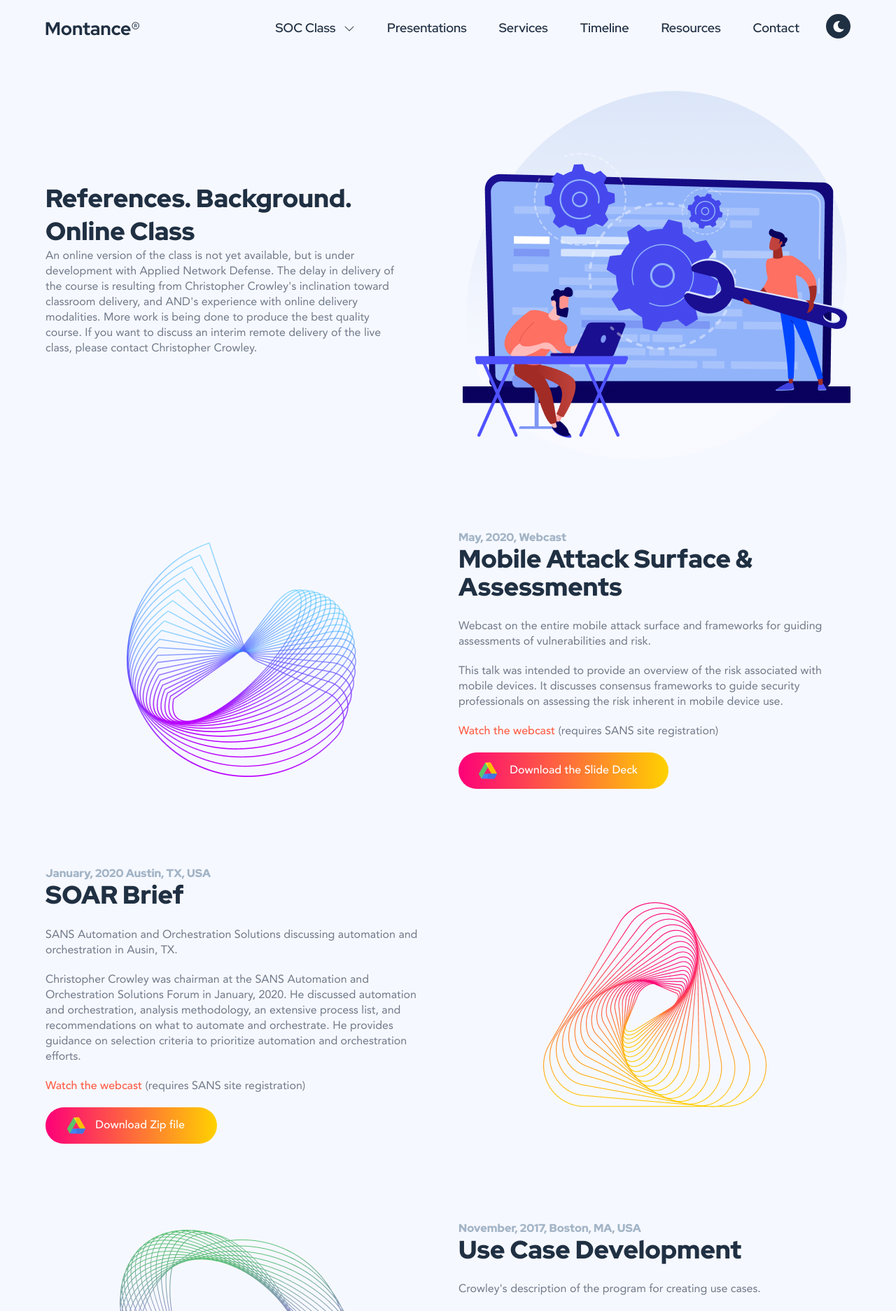
After one commit to waynegeezer/montance, a PHP site: page /additional-information.php in a window 1280 px wide. The commit adds this page. Shown: the top 1873 px of the page at 70% size. Run offline with PHP 8.4, Linux system fonts and the light colour scheme.

Commit message:
soc additional information page

```diff
--- /dev/null
+++ b/additional-information.php
@@ -0,0 +1,103 @@
+<!doctype html>
+<html lang="en">
+<head>
+    <meta charset="utf-8">
+    <meta http-equiv="X-UA-Compatible" content="IE=edge">
+    <meta name="viewport" content="width=device-width, initial-scale=1">
+    <meta name="title" content="">
+    <meta name="description" content="" />
+    <meta name="keywords" content="" />
+    <title>Montance | Additional Information</title>
+    <link rel="canonical" href="" />
+    <link rel="icon" href="content/images/favicon.png">
+    <link rel="stylesheet" href="content/css/aos.css">
+    <link rel="stylesheet" href="content/css/bootstrap.min.css">
+    <link rel="stylesheet" href="content/css/styles.css">
+</head>
+<body class="soc-additional-information">
+    <?php
+        include ("content/views/header.php");
+    ?>
+    <main>
+        <section class="section-banner section-banner-illustration">
+            <div class="container">
+                <div class="row">
+                    <div class="col-lg-6">
+                        <h1 class="dark-theme-color-white" data-aos="fade-up" data-aos-delay="200">References. Background. Online Class</span></h1>
+                        <p class="dark-theme-color-grey" data-aos="fade-up" data-aos-delay="200"> An online version of the class is not yet available, but is under development with Applied Network Defense. The delay in delivery of the course is resulting from Christopher Crowley's inclination toward classroom delivery, and AND's experience with online delivery modalities. More work is being done to produce the best quality course. If you want to discuss an interim remote delivery of the live class, please contact Christopher Crowley.</p>
+                        <img class="illustration-img" src="content/images/illustrations/learn-built.png" alt="" data-aos="fade-up" data-aos-delay="300">
+                    </div>
+                </div>
+            </div>
+        </section>
+        <div class="arrow-block d-sm-none">
+            <img src="content/images/icons/arrow-right.svg" alt="">
+        </div>
+        <section class="section-two-column">
+            <div class="container">
+                <div class="row row-two-column">
+                    <div class="col-lg-6" data-aos="fade-up" data-aos-delay="300">
+                        <div class="js-tilt data-tilt"><img class="icon-img" src="content/images/icons/design-development-execution.png" alt=""></div>
+                    </div>
+                    <div class="col-lg-6" data-aos="fade-up" data-aos-delay="200">
+                        <p class="sub-sm-header">May, 2020, Webcast</p>
+                        <h2 class="dark-theme-color-white">Mobile Attack Surface & Assessments</h2>
+                        <p class="dark-theme-color-grey">Webcast on the entire mobile attack surface and frameworks for guiding assessments of vulnerabilities and risk.</p>
+                        <p class="dark-theme-color-grey">This talk was intended to provide an overview of the risk associated with mobile devices. It discusses consensus frameworks to guide security professionals on assessing the risk inherent in mobile device use.</p>
+                        <p class="dark-theme-color-grey"><a class="btn-text" href="https://www.sans.org/webcasts/mobile-assessments-attack-surface-frameworks-114985/" target="_blank">Watch the webcast</a> (requires SANS site registration)</p>
+                        <a class="btn btn-primary btn-primary-drive" href="https://drive.google.com/drive/folders/0B9l-G6EuipZgU2xxTU5yTlRsVVE?resourcekey=0-OxdlF_-Pcj3jPkzabC-4cQ" target="_blank"><img class="icon" src="content/images/icons/drive.svg" alt=""> Download the Slide Deck</a>
+                    </div>
+                </div>
+                <div class="row row-two-column">
+                    <div class="col-lg-6 order-lg-1" data-aos="fade-up" data-aos-delay="300">
+                        <div class="js-tilt data-tilt"><img class="icon-img" src="content/images/icons/implementation.png" alt=""></div>
+                    </div>
+                    <div class="col-lg-6" data-aos="fade-up" data-aos-delay="200">
+                        <p class="sub-sm-header">January, 2020 Austin, TX, USA</p>
+                        <h2 class="dark-theme-color-white">SOAR Brief</h2>
+                        <p class="dark-theme-color-grey">SANS Automation and Orchestration Solutions discussing automation and orchestration in Ausin, TX.</p>
+                        <p class="dark-theme-color-grey">Christopher Crowley was chairman at the SANS Automation and Orchestration Solutions Forum in January, 2020. He discussed automation and orchestration, analysis methodology, an extensive process list, and recommendations on what to automate and orchestrate. He provides guidance on selection criteria to prioritize automation and orchestration efforts.</p>
+                        <p class="dark-theme-color-grey"><a class="btn-text" href="https://www.sans.org/webcasts/112740?utm_medium=soc-class-pres" target="_blank">Watch the webcast</a> (requires SANS site registration)</p>
+                        <a class="btn btn-primary" href="https://drive.google.com/file/d/1BiW5xM3_uZ2kITqs8QY3OJzJtoCR2VDA/view"  target="_blank"><img class="icon" src="content/images/icons/drive.svg" alt="">Download Zip file</a>
+                    </div>
+                </div>
+                <div class="row row-two-column">
+                    <div class="col-lg-6" data-aos="fade-up" data-aos-delay="300">
+                        <div class="js-tilt data-tilt"><img class="icon-img" src="content/images/icons/implementation-consultation.png" alt=""></div>
+                    </div>
+                    <div class="col-lg-6" data-aos="fade-up" data-aos-delay="200">
+                        <p class="sub-sm-header">November, 2017, Boston, MA, USA</p>
+                        <h2 class="dark-theme-color-white">Use Case Development</h2>
+                        <p class="dark-theme-color-grey">Crowley's description of the program for creating use cases.</p>
+                        <p class="dark-theme-color-grey">We hear the term "Use Case" frequently. This is a term from UML, and was originally intended to depict the user's many and varied interactions with the system (under design). We create security use cases. These are usually intended to provide alerts which drive subsequent investigation and verification. This talk outlines a program for doing this.</p>
+                        <p class="dark-theme-color-grey"><a class="btn-text" href="https://www.sans.org/webcasts/security-operations-center-soc-briefing-104427/" target="_blank">Watch the webcast</a> (requires SANS site registration)</p>
+                        <a class="btn btn-primary btn-primary-drive" href="https://drive.google.com/file/d/1h5uwIo5r2xsrTwm8e_WHROdI9oXlsuM4/view" target="_blank"><img class="icon" src="content/images/icons/drive.svg" alt="">Download the slide deck</a>
+                    </div>
+                </div>
+                <div class="row row-two-column">
+                    <div class="col-lg-6 order-lg-1" data-aos="fade-up" data-aos-delay="300">
+                        <div class="js-tilt data-tilt"><img class="icon-img" src="content/images/icons/implementation.png" alt=""></div>
+                    </div>
+                    <div class="col-lg-6" data-aos="fade-up" data-aos-delay="200">
+                        <p class="sub-sm-header">July, 2017, New Orleans, LA, USA</p>
+                        <h2 class="dark-theme-color-white">Threat Hunting</h2>
+                        <p class="dark-theme-color-grey">Crowley's talk on how to leverage threat hunting in Security Operations.</p>
+                        <p class="dark-theme-color-grey"><a class="btn-text" href="https://www.youtube.com/watch?v=pDY639JsT7I&t=8s" target="_blank">Watch the video on youtube</a></p>
+                        <a class="btn btn-primary btn-primary-drive" href="https://drive.google.com/file/d/1QXiKwrHgJ1TcFWz75UITB8EzOIHU-xvb/view"  target="_blank"><img class="icon" src="content/images/icons/drive.svg" alt="">Download the slide deck</a>
+                    </div>
+                </div>
+            </div>
+        </section>
+    </main>
+    <?php
+        include ("content/views/footer.php");
+    ?>
+
+    <script defer src="content/scripts/jquery.min.js"></script>
+    <script defer src="content/scripts/popper.min.js"></script>
+    <script defer src="content/scripts/bootstrap.min.js"></script>
+    <script defer src="content/scripts/aos.js"></script>
+    <script defer src="content/scripts/tilt.jquery.js"></script>
+    <script defer src="content/scripts/script.js"></script>
+</body>
+</html>
--- a/content/css/styles.css
+++ b/content/css/styles.css
@@ -610,17 +610,18 @@ textarea.form-control {
 /* line 59, ../sass/base/_mixins.scss */
 .navbar .navbar-nav .nav-link:focus, .navbar .navbar-nav .dropdown-item:focus {
   opacity: 1;
-}
-/* line 54, ../sass/layout/_navigation.scss */
+  color: #203043;
+}
+/* line 55, ../sass/layout/_navigation.scss */
 .navbar .navbar-nav .nav-link svg {
   margin-left: 8px;
   transition: all .3s;
 }
-/* line 59, ../sass/layout/_navigation.scss */
+/* line 60, ../sass/layout/_navigation.scss */
 .navbar .navbar-nav .dropdown-item {
   padding: 8px 25px;
 }
-/* line 62, ../sass/layout/_navigation.scss */
+/* line 63, ../sass/layout/_navigation.scss */
 .navbar .navbar-nav .dropdown-menu {
   border: none;
   border-top: 2px solid #FF300A;
@@ -629,17 +630,17 @@ textarea.form-control {
   box-shadow: 0 27px 35px -10px rgba(0, 0, 0, 0.06);
 }
 @media (max-width: 991.98px) {
-  /* line 62, ../sass/layout/_navigation.scss */
+  /* line 63, ../sass/layout/_navigation.scss */
   .navbar .navbar-nav .dropdown-menu {
     background-color: #fff;
     box-shadow: none;
   }
 }
-/* line 74, ../sass/layout/_navigation.scss */
+/* line 75, ../sass/layout/_navigation.scss */
 .navbar .navbar-nav .dropdown-toggle::after {
   display: none;
 }
-/* line 78, ../sass/layout/_navigation.scss */
+/* line 79, ../sass/layout/_navigation.scss */
 .navbar .navbar-nav .nav-theme {
   width: 35px;
   height: 35px;
@@ -650,7 +651,7 @@ textarea.form-control {
   box-shadow: none;
   position: relative;
 }
-/* line 87, ../sass/layout/_navigation.scss */
+/* line 88, ../sass/layout/_navigation.scss */
 .navbar .navbar-nav .nav-theme::before {
   content: "";
   position: absolute;
@@ -675,44 +676,44 @@ textarea.form-control {
   box-sizing: border-box;
   z-index: 1;
 }
-/* line 111, ../sass/layout/_navigation.scss */
+/* line 112, ../sass/layout/_navigation.scss */
 .navbar .navbar-nav .nav-theme img {
   margin: -2px 0 0 1px;
   position: relative;
   z-index: 2;
 }
-/* line 118, ../sass/layout/_navigation.scss */
+/* line 119, ../sass/layout/_navigation.scss */
 .navbar .nav-animate {
   -webkit-animation-duration: 0.5s;
   animation-duration: 0.5s;
   -webkit-animation-fill-mode: both;
   animation-fill-mode: both;
 }
-/* line 124, ../sass/layout/_navigation.scss */
+/* line 125, ../sass/layout/_navigation.scss */
 .navbar .navFadeInUp {
   -webkit-animation-name: navFadeInUp;
   animation-name: navFadeInUp;
 }
-/* line 128, ../sass/layout/_navigation.scss */
+/* line 129, ../sass/layout/_navigation.scss */
 .navbar .navbar-toggler {
   border: none;
   padding: 0;
   z-index: 10;
   align-self: center;
 }
-/* line 133, ../sass/layout/_navigation.scss */
+/* line 134, ../sass/layout/_navigation.scss */
 .navbar .navbar-toggler.collapsed {
   transform: rotate(0);
   transform-origin: 0;
   opacity: 1;
 }
-/* line 137, ../sass/layout/_navigation.scss */
+/* line 138, ../sass/layout/_navigation.scss */
 .navbar .navbar-toggler.collapsed .icon-bar {
   transform: rotate(0);
   transform-origin: 0;
   opacity: 1;
 }
-/* line 143, ../sass/layout/_navigation.scss */
+/* line 144, ../sass/layout/_navigation.scss */
 .navbar .navbar-toggler .icon-bar {
   background: linear-gradient(90deg, #fd0079 0%, #ffd200 100%);
   display: block;
@@ -721,26 +722,26 @@ textarea.form-control {
   transition: all 0.2s;
   border-radius: 30px;
 }
-/* line 150, ../sass/layout/_navigation.scss */
+/* line 151, ../sass/layout/_navigation.scss */
 .navbar .navbar-toggler .icon-bar + .icon-bar {
   margin-top: 4px;
 }
-/* line 154, ../sass/layout/_navigation.scss */
+/* line 155, ../sass/layout/_navigation.scss */
 .navbar .navbar-toggler .top-bar {
   transform: rotate(45deg);
   transform-origin: 4px 8px;
 }
-/* line 158, ../sass/layout/_navigation.scss */
+/* line 159, ../sass/layout/_navigation.scss */
 .navbar .navbar-toggler .middle-bar {
   opacity: 0;
 }
-/* line 161, ../sass/layout/_navigation.scss */
+/* line 162, ../sass/layout/_navigation.scss */
 .navbar .navbar-toggler .bottom-bar {
   transform: rotate(-45deg);
   transform-origin: 3px -3px;
 }
 @media (max-width: 991.98px) {
-  /* line 166, ../sass/layout/_navigation.scss */
+  /* line 167, ../sass/layout/_navigation.scss */
   .navbar .navbar-collapse {
     position: absolute;
     height: 100vh;
@@ -755,19 +756,19 @@ textarea.form-control {
   }
 }
 @media (max-width: 767.98px) {
-  /* line 166, ../sass/layout/_navigation.scss */
+  /* line 167, ../sass/layout/_navigation.scss */
   .navbar .navbar-collapse {
     width: 60%;
   }
 }
 @media (max-width: 575.98px) {
-  /* line 166, ../sass/layout/_navigation.scss */
+  /* line 167, ../sass/layout/_navigation.scss */
   .navbar .navbar-collapse {
     width: 80%;
   }
 }
 @media (max-width: 991.98px) {
-  /* line 185, ../sass/layout/_navigation.scss */
+  /* line 186, ../sass/layout/_navigation.scss */
   .navbar .navbar-collapse.show {
     right: 0;
     transition: all .2s;
@@ -775,7 +776,7 @@ textarea.form-control {
 }
 
 /* active element */
-/* line 195, ../sass/layout/_navigation.scss */
+/* line 196, ../sass/layout/_navigation.scss */
 body.soc-class-page .nav-link-soc, body.presentations-page .nav-link-presentations, body.services-page .nav-link-services, body.timeline-page .nav-link-timeline, body.resources-page .nav-link-resources, body.contact-page .nav-link-contact {
   color: #FF300A !important;
   text-decoration: underline;
@@ -3330,6 +3331,18 @@ main {
   line-height: 150%;
 }
 
+/* SOC - Additional Information */
+/* line 541, ../sass/theme/_landing.scss */
+.soc-additional-information .btn-primary-drive {
+  width: 300px !important;
+}
+@media (max-width: 575.98px) {
+  /* line 541, ../sass/theme/_landing.scss */
+  .soc-additional-information .btn-primary-drive {
+    width: 100% !important;
+  }
+}
+
 /* Theme color */
 /* line 2, ../sass/theme/_theme-color.scss */
 body {
@@ -3375,61 +3388,65 @@ body.dark-theme .navbar-nav .nav-link:hover {
   color: #fff;
   opacity: 0.6;
 }
-/* line 39, ../sass/theme/_theme-color.scss */
+/* line 59, ../sass/base/_mixins.scss */
+body.dark-theme .navbar-nav .nav-link:focus {
+  color: #fff;
+}
+/* line 42, ../sass/theme/_theme-color.scss */
 body.dark-theme .navbar-nav .nav-theme {
   background-color: #fff;
 }
-/* line 41, ../sass/theme/_theme-color.scss */
+/* line 44, ../sass/theme/_theme-color.scss */
 body.dark-theme .navbar-nav .nav-theme img {
   filter: invert(15%) sepia(11%) saturate(2201%) hue-rotate(173deg) brightness(22%) contrast(91%);
 }
-/* line 44, ../sass/theme/_theme-color.scss */
+/* line 47, ../sass/theme/_theme-color.scss */
 body.dark-theme .navbar-nav .nav-theme::before {
   border-color: #fff;
 }
-/* line 50, ../sass/theme/_theme-color.scss */
+/* line 53, ../sass/theme/_theme-color.scss */
 body.dark-theme .arrow-block::before {
   background-color: #121427;
 }
-/* line 54, ../sass/theme/_theme-color.scss */
+/* line 57, ../sass/theme/_theme-color.scss */
 body.dark-theme .input-group-button {
   border-color: #838CAC;
 }
-/* line 57, ../sass/theme/_theme-color.scss */
+/* line 60, ../sass/theme/_theme-color.scss */
 body.dark-theme .form-control {
   background-color: transparent !important;
   color: #B6C6D5 !important;
   border-color: #838CAC;
 }
-/* line 63, ../sass/theme/_theme-color.scss */
+/* line 66, ../sass/theme/_theme-color.scss */
 body.dark-theme .carousel-soc-class:after {
   background-color: #2D3151;
 }
-/* line 68, ../sass/theme/_theme-color.scss */
+/* line 71, ../sass/theme/_theme-color.scss */
 body.dark-theme .section-testimonials p:not(.name) {
   color: #9499AE;
 }
-/* line 73, ../sass/theme/_theme-color.scss */
+/* line 76, ../sass/theme/_theme-color.scss */
 body.dark-theme .section-testimonials .owl-item.center .testimonial-block {
   background-color: #2D3151;
   box-shadow: 0 0 19px rgba(254, 93, 68, 0.1);
 }
 @media (max-width: 991.98px) {
-  /* line 78, ../sass/theme/_theme-color.scss */
+  /* line 81, ../sass/theme/_theme-color.scss */
   body.dark-theme .section-testimonials .owl-item .testimonial-block {
     background-color: #2D3151;
     box-shadow: 0 0 19px rgba(0, 102, 255, 0.15);
   }
 }
-/* line 88, ../sass/theme/_theme-color.scss */
+/* line 91, ../sass/theme/_theme-color.scss */
 body.dark-theme .section-contact .contact-list .dark-theme-color-grey {
   color: #D5DCF5 !important;
 }
-/* line 91, ../sass/theme/_theme-color.scss */
+/* line 94, ../sass/theme/_theme-color.scss */
 body.dark-theme .section-contact .contact-list li:not(:last-child) img {
   filter: invert(47%) sepia(12%) saturate(878%) hue-rotate(198deg) brightness(101%) contrast(88%);
 }
-/* line 98, ../sass/theme/_theme-color.scss */
+/* line 101, ../sass/theme/_theme-color.scss */
 body.dark-theme .filter-grid .filter-block .filter-button {
   color: #D5DCF5;
   border-color: #838CAC !important;
@@ -3439,17 +3456,17 @@ body.dark-theme .filter-grid .filter-block .filter-button:hover {
   background-color: rgba(195, 207, 252, 0.2);
 }
 @media (max-width: 767.98px) {
-  /* line 98, ../sass/theme/_theme-color.scss */
+  /* line 101, ../sass/theme/_theme-color.scss */
   body.dark-theme .filter-grid .filter-block .filter-button {
     color: #1A1C33;
   }
 }
-/* line 107, ../sass/theme/_theme-color.scss */
+/* line 110, ../sass/theme/_theme-color.scss */
 body.dark-theme .filter-grid .filter-block .filter-button.mixitup-control-active {
   border-color: #FF300A !important;
 }
 @media (max-width: 767.98px) {
-  /* line 107, ../sass/theme/_theme-color.scss */
+  /* line 110, ../sass/theme/_theme-color.scss */
   body.dark-theme .filter-grid .filter-block .filter-button.mixitup-control-active {
     color: #FF300A;
     border-color: #838CAC !important;
@@ -3457,7 +3474,7 @@ body.dark-theme .filter-grid .filter-block .filter-button.mixitup-control-active
   }
 }
 @media (max-width: 767.98px) {
-  /* line 116, ../sass/theme/_theme-color.scss */
+  /* line 119, ../sass/theme/_theme-color.scss */
   body.dark-theme .filter-grid .filter-block .filter-name {
     background-color: #121427;
     color: #B6C6D5 !important;
@@ -3465,16 +3482,16 @@ body.dark-theme .filter-grid .filter-block .filter-button.mixitup-control-active
   }
 }
 @media (max-width: 767.98px) {
-  /* line 122, ../sass/theme/_theme-color.scss */
+  /* line 125, ../sass/theme/_theme-color.scss */
   body.dark-theme .filter-grid .filter-block .filter-name svg {
     color: #fff;
   }
 }
-/* line 132, ../sass/theme/_theme-color.scss */
+/* line 135, ../sass/theme/_theme-color.scss */
 body.dark-theme .filter-content-grid .filter-content-block:before {
   background: linear-gradient(180deg, rgba(18, 20, 39, 0.1) 0%, #121427 71%);
 }
-/* line 136, ../sass/theme/_theme-color.scss */
+/* line 139, ../sass/theme/_theme-color.scss */
 body.dark-theme .filter-content-grid .icon-content-box {
   background-color: #1A1C33;
   border-color: #2B2E4E;
@@ -3483,28 +3500,28 @@ body.dark-theme .filter-content-grid .icon-content-box {
 body.dark-theme .filter-content-grid .icon-content-box:hover {
   background-color: #2D3151;
 }
-/* line 142, ../sass/theme/_theme-color.scss */
+/* line 145, ../sass/theme/_theme-color.scss */
 body.dark-theme .filter-content-grid .icon-content-box .icon-block {
   border-color: #203043;
 }
-/* line 145, ../sass/theme/_theme-color.scss */
+/* line 148, ../sass/theme/_theme-color.scss */
 body.dark-theme .filter-content-grid .icon-content-box .icon-content {
   color: #D5DCF5;
 }
-/* line 151, ../sass/theme/_theme-color.scss */
+/* line 154, ../sass/theme/_theme-color.scss */
 body.dark-theme .img-content-block .img-content-box {
   background: #1A1C33;
   border: 1px solid #2B2E4E;
 }
-/* line 155, ../sass/theme/_theme-color.scss */
+/* line 158, ../sass/theme/_theme-color.scss */
 body.dark-theme .img-content-block .dark-theme-color-white, body.dark-theme .img-content-block .heading {
   color: #E9E9E9;
 }
-/* line 160, ../sass/theme/_theme-color.scss */
+/* line 163, ../sass/theme/_theme-color.scss */
 body.dark-theme .details .date {
   color: #D3DAF3;
 }
-/* line 165, ../sass/theme/_theme-color.scss */
+/* line 168, ../sass/theme/_theme-color.scss */
 body.dark-theme.soc-class-page .section-add-resources .resource-list li {
   background-color: #1A1C33;
   border: 1px solid #2B2E4E;
@@ -3514,15 +3531,15 @@ body.dark-theme.soc-class-page .section-add-resources .resource-list li {
 body.dark-theme.soc-class-page .section-add-resources .resource-list li:hover {
   background-color: #2B2E4E;
 }
-/* line 173, ../sass/theme/_theme-color.scss */
+/* line 176, ../sass/theme/_theme-color.scss */
 body.dark-theme.soc-class-page .soc-reference-model-light {
   display: none;
 }
-/* line 176, ../sass/theme/_theme-color.scss */
+/* line 179, ../sass/theme/_theme-color.scss */
 body.dark-theme.soc-class-page .soc-reference-model-dark {
   display: block;
 }
-/* line 181, ../sass/theme/_theme-color.scss */
+/* line 184, ../sass/theme/_theme-color.scss */
 body.dark-theme .carousel-soc-class::before {
   opacity: 0.1;
 }
--- a/content/sass/layout/_navigation.scss
+++ b/content/sass/layout/_navigation.scss
@@ -48,6 +48,7 @@
             }
             @include focus {
                 opacity: 1;
+                color: $blue-100;
             }
         }
         .nav-link {
--- a/content/sass/theme/_landing.scss
+++ b/content/sass/theme/_landing.scss
@@ -536,3 +536,12 @@
         }
     }
 }
+/* SOC - Additional Information */
+.soc-additional-information {
+    .btn-primary-drive {
+        width: 300px !important;
+        @include media-breakpoint-down(xs) {
+            width: 100% !important;
+        }
+    }
+}
--- a/content/sass/theme/_theme-color.scss
+++ b/content/sass/theme/_theme-color.scss
@@ -34,6 +34,9 @@ body {
                 @include hover {
                     color: $white;
                     opacity: 0.6;
+                }
+                @include focus {
+                    color: $white;
                 }
             }
             .nav-theme {
--- a/content/views/header.php
+++ b/content/views/header.php
@@ -11,8 +11,15 @@
             </button>
             <div class="collapse navbar-collapse" id="navbarSupportedContent">
                 <ul class="navbar-nav ml-auto">
+                    <!-- <li class="nav-item">
+                        <a class="nav-link nav-link-soc" href="soc-class.php">SOC Class</a>
+                    </li> -->
                     <li class="nav-item">
-                        <a class="nav-link nav-link-soc" href="soc-class.php">SOC Class</a>
+                        <a class="nav-link nav-link-soc dropdown-toggle" href="soc-class.php" id="navbar-dropdown-soc-classes" data-toggle="dropdown">SOC Class <svg xmlns="http://www.w3.org/2000/svg" width="16" height="16" fill="currentColor" class="bi bi-chevron-down" viewBox="0 0 16 16"> <path fill-rule="evenodd" d="M1.646 4.646a.5.5 0 0 1 .708 0L8 10.293l5.646-5.647a.5.5 0 0 1 .708.708l-6 6a.5.5 0 0 1-.708 0l-6-6a.5.5 0 0 1 0-.708z"/></svg></a>
+                        <div class="dropdown-menu nav-animate navFadeInUp" aria-labelledby="navbar-dropdown-soc-classes">
+                            <a class="dropdown-item" href="course-description.php">Course Description</a>
+                            <a class="dropdown-item" href="additional-information.php">Additional Information</a>
+                        </div>
                     </li>
                     <li class="nav-item">
                         <a class="nav-link nav-link-presentations" href="presentations.php">Presentations</a>
```
Also changed, not shown: 1 other file.
